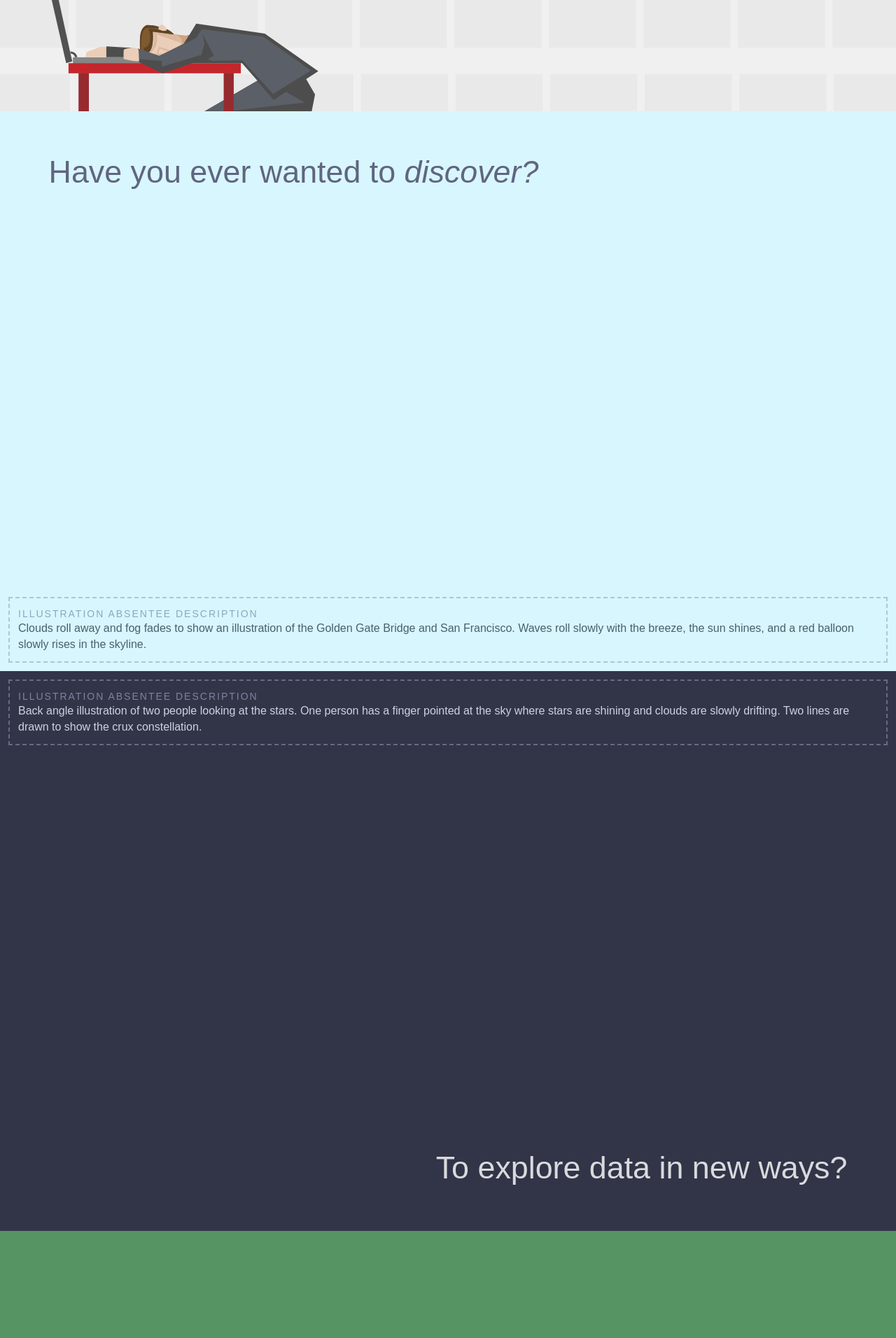
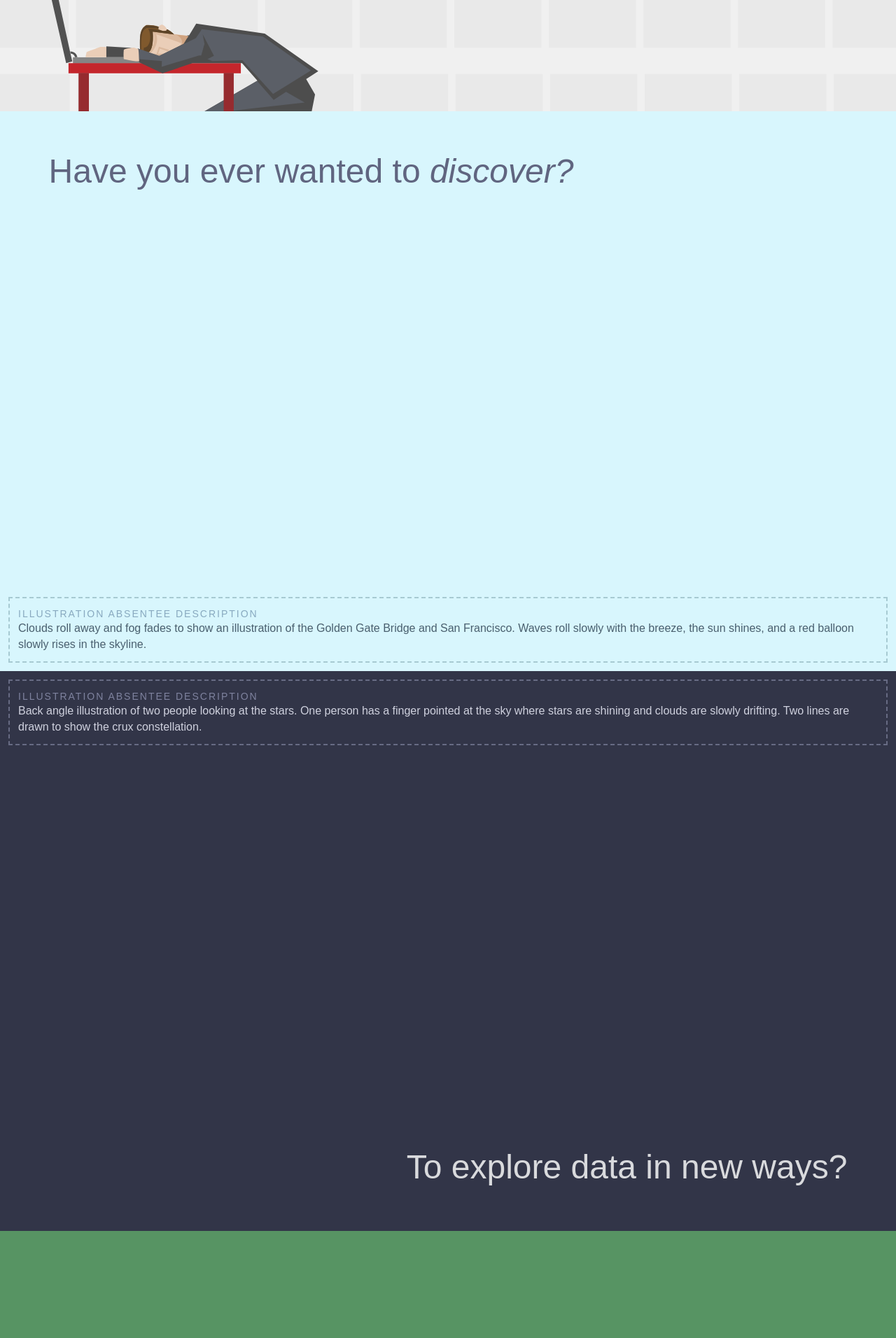
Before and after one commit to Cytancy/CruxLPO, a plain HTML site: page index.html in a window 1280 px wide. Shown: the part 3041-4953 px from the top of the page at 70% size. Drawn offline with Linux system fonts and the light colour scheme.

Commit message:
Stylistic fixes.

```diff
--- a/index.html
+++ b/index.html
@@ -215,7 +215,7 @@
 					</svg>
 				</div>
 				<!-- <div class='clc-slide-c-background'></div> -->
-				<div class='clc-slide-c-message'><div class='clc-slide-c-message-soft'>Countless hours, complications, and</div><br/> headaches.</div>
+				<div class='clc-slide-c-message'><div class='clc-slide-c-message-soft'>Countless hours, complications, <br/>and </div>headaches.</div>
 			</div>
 
 			<div class='clc-slide clc-slide-d'>
--- a/sass/scss/main.scss
+++ b/sass/scss/main.scss
@@ -639,7 +639,7 @@ body {
 	&-message {
 		color: hsla(232, 14%, 44%, 1);
 		font-family: 'futura-pt', sans-serif;
-		font-size: 3.5vw;
+		font-size: 3.75vw;
 		font-weight: 500;
 		left: 0;
 		line-height: 2.5vw;
@@ -672,7 +672,7 @@ body {
 		bottom: -.75vw;
 		color: hsla(232, 6%, 86%, 1);
 		font-family: 'futura-pt', sans-serif;
-		font-size: 3.5vw;
+		font-size: 3.75vw;
 		font-weight: 500;
 		line-height: 4.75vw;
 		padding: calc(4.5% + 12px);
```
Also changed, not shown: assets/css/main.css.
